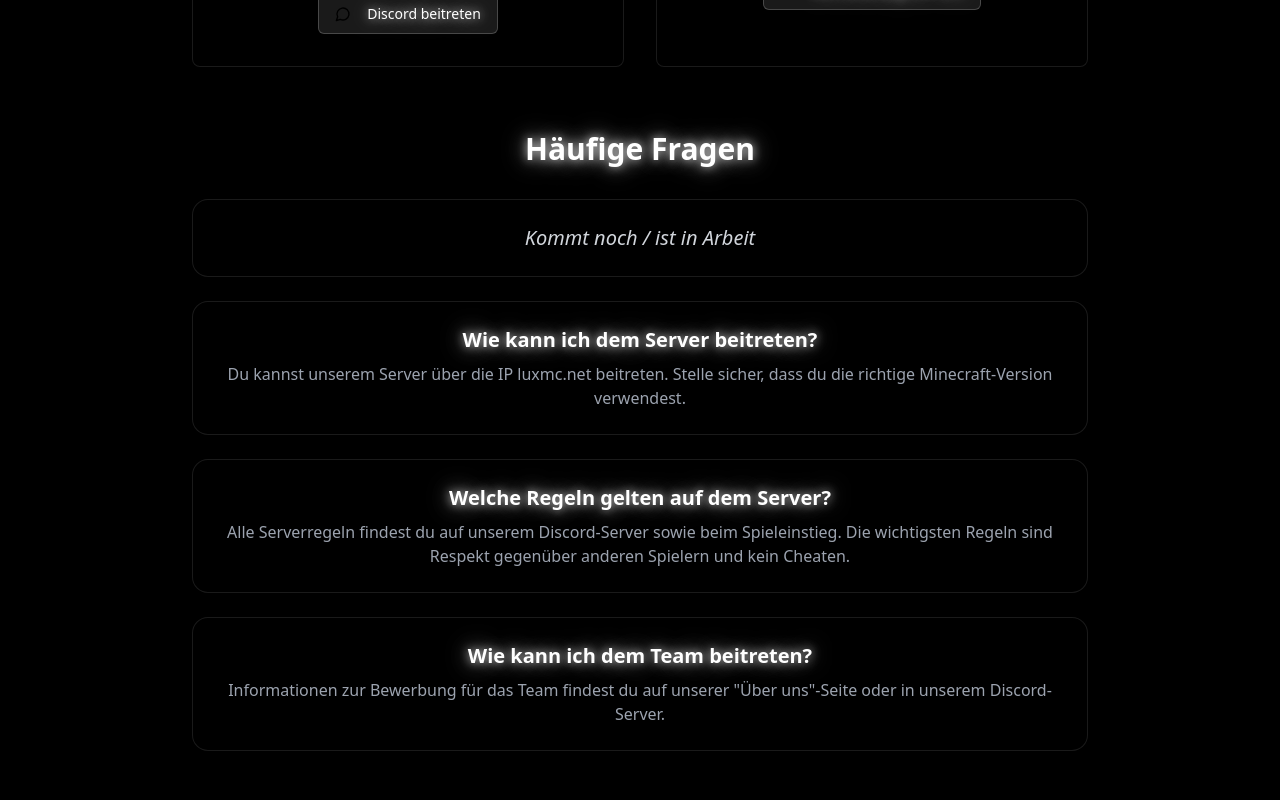
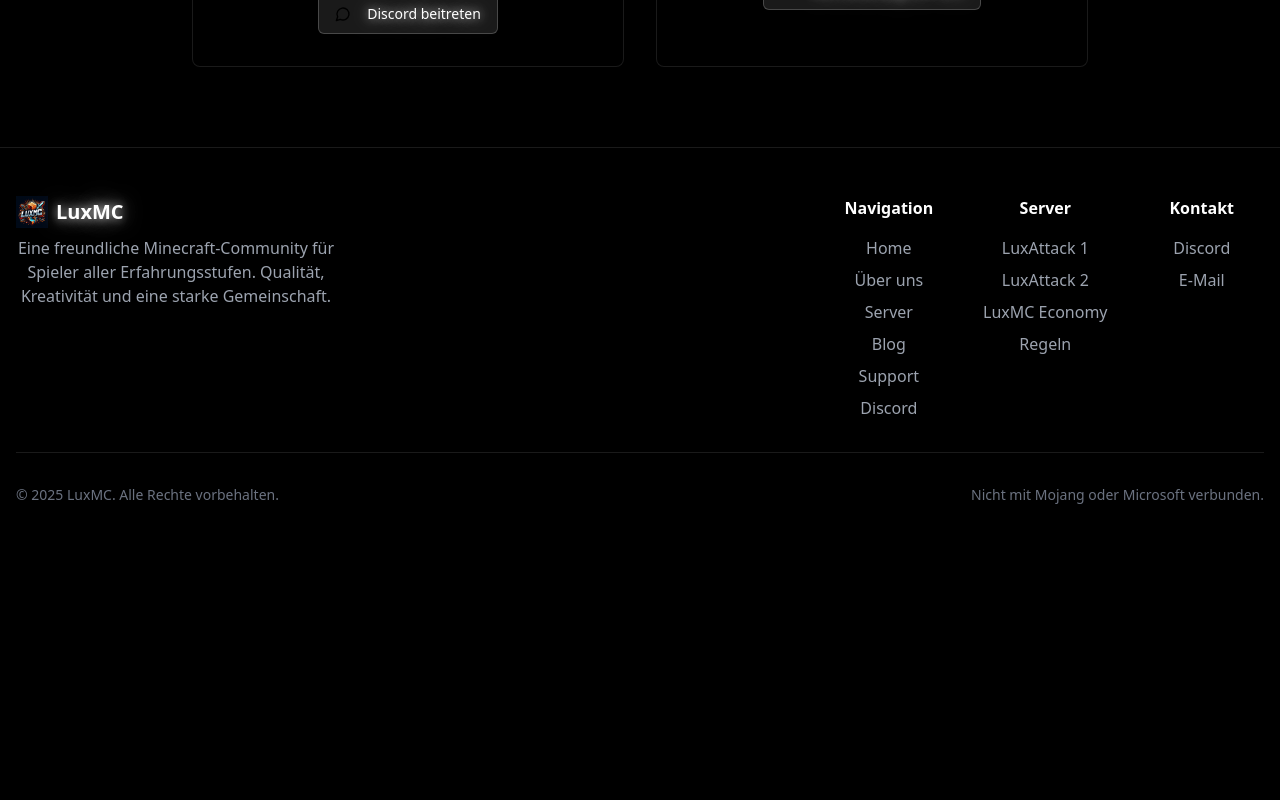
Before and after one commit to PirCraft24/LuxMC.site, a React (Vite) app: page /support in a window 1280 px wide. Shown: the part 740-1540 px from the top of the page. After the commit the page ends 1293 px from the top, so only its background shows below. Built offline with nearby package versions, Linux system fonts and the light colour scheme.

Commit message:
Remove questions from Support page
The user requested the removal of the FAQ section from the Support page.

```diff
--- a/src/pages/Support.tsx
+++ b/src/pages/Support.tsx
@@ -62,36 +62,6 @@ const Support = () => {
                 </CardContent>
               </Card>
             </div>
-
-            {/* FAQ Section */}
-            <div className="mt-16">
-              <h2 className="text-3xl font-bold mb-8 glow-text text-center">Häufige Fragen</h2>
-              <div className="glass-panel p-6 text-center mb-6">
-                <p className="text-xl text-gray-300 italic">Kommt noch / ist in Arbeit</p>
-              </div>
-              <div className="space-y-6">
-                <div className="glass-panel p-6">
-                  <h3 className="text-xl font-semibold mb-2 glow-text">Wie kann ich dem Server beitreten?</h3>
-                  <p className="text-gray-400">
-                    Du kannst unserem Server über die IP luxmc.net beitreten. Stelle sicher, dass du die richtige Minecraft-Version verwendest.
-                  </p>
-                </div>
-
-                <div className="glass-panel p-6">
-                  <h3 className="text-xl font-semibold mb-2 glow-text">Welche Regeln gelten auf dem Server?</h3>
-                  <p className="text-gray-400">
-                    Alle Serverregeln findest du auf unserem Discord-Server sowie beim Spieleinstieg. Die wichtigsten Regeln sind Respekt gegenüber anderen Spielern und kein Cheaten.
-                  </p>
-                </div>
-
-                <div className="glass-panel p-6">
-                  <h3 className="text-xl font-semibold mb-2 glow-text">Wie kann ich dem Team beitreten?</h3>
-                  <p className="text-gray-400">
-                    Informationen zur Bewerbung für das Team findest du auf unserer "Über uns"-Seite oder in unserem Discord-Server.
-                  </p>
-                </div>
-              </div>
-            </div>
           </div>
         </div>
       </section>
```
